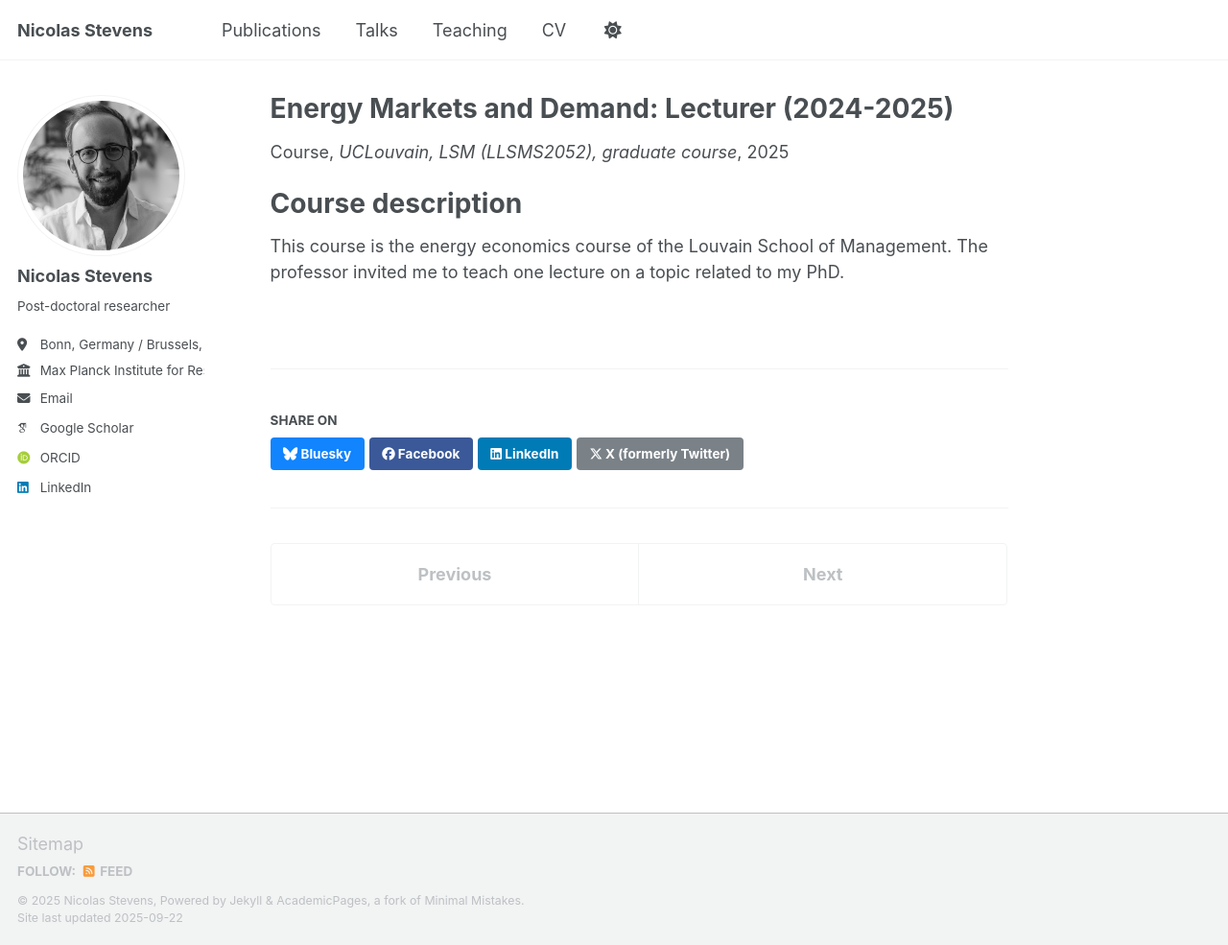
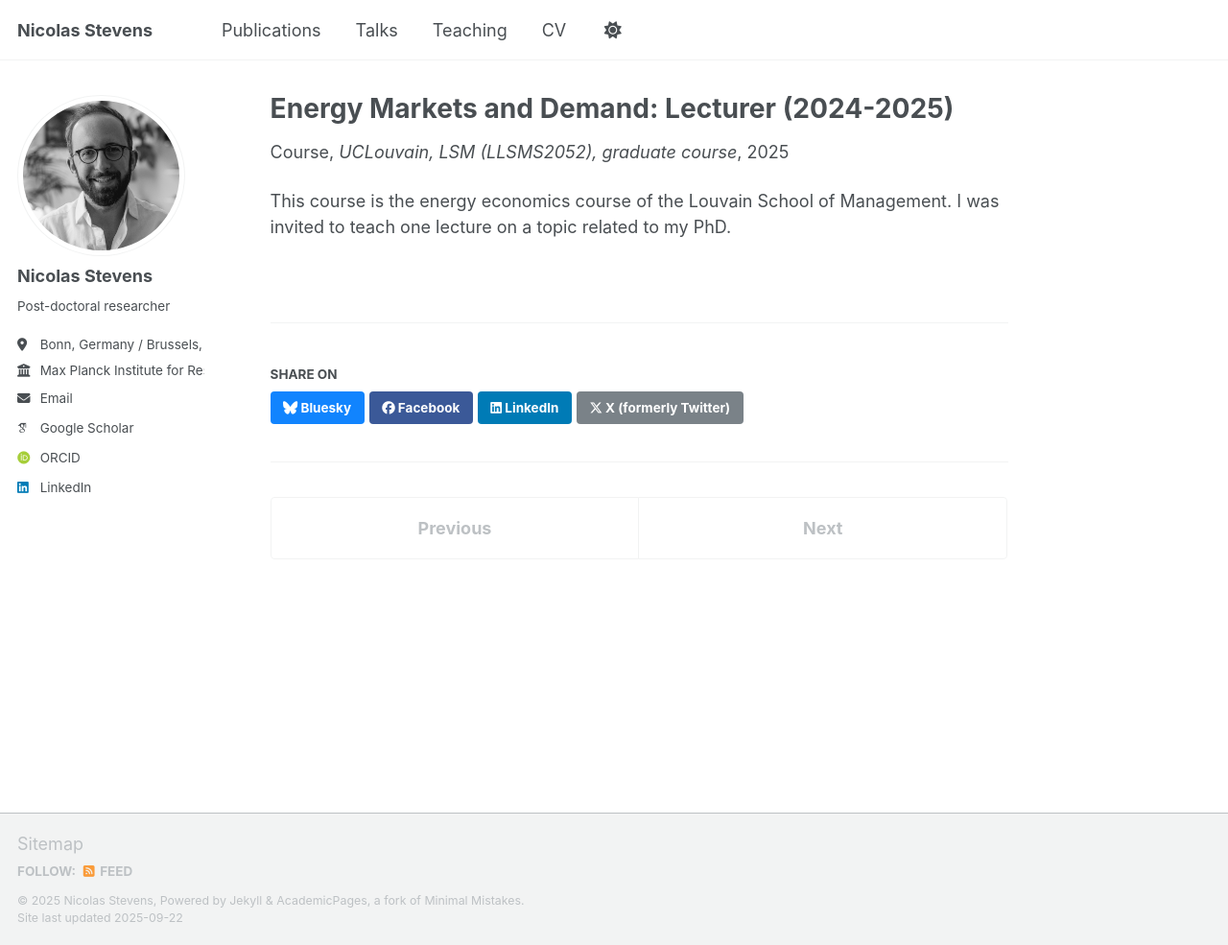
Before and after one commit to NicolasStevens/NicolasStevens.github.io, a Jekyll site: the page built from _teaching/UCLouvainLSM.md, in a window 1280 px wide and 985 px high. Shown: the whole window at 96% size. Built offline with Jekyll 4.4.1, drawn with Linux system fonts in a browser that asks for light colours; some web fonts are replaced; a script that is not in the unit is left out.

Commit message:
Update UCLouvainLSM.md

```diff
--- a/_teaching/UCLouvainLSM.md
+++ b/_teaching/UCLouvainLSM.md
@@ -8,6 +8,4 @@ date: 2025-01-01
 location: "Louvain-la-Neuve, Belgium"
 ---
 
-Course description
-======
-This course is the energy economics course of the Louvain School of Management. The professor invited me to teach one lecture on a topic related to my PhD.
+This course is the energy economics course of the Louvain School of Management. I was invited to teach one lecture on a topic related to my PhD.
```
